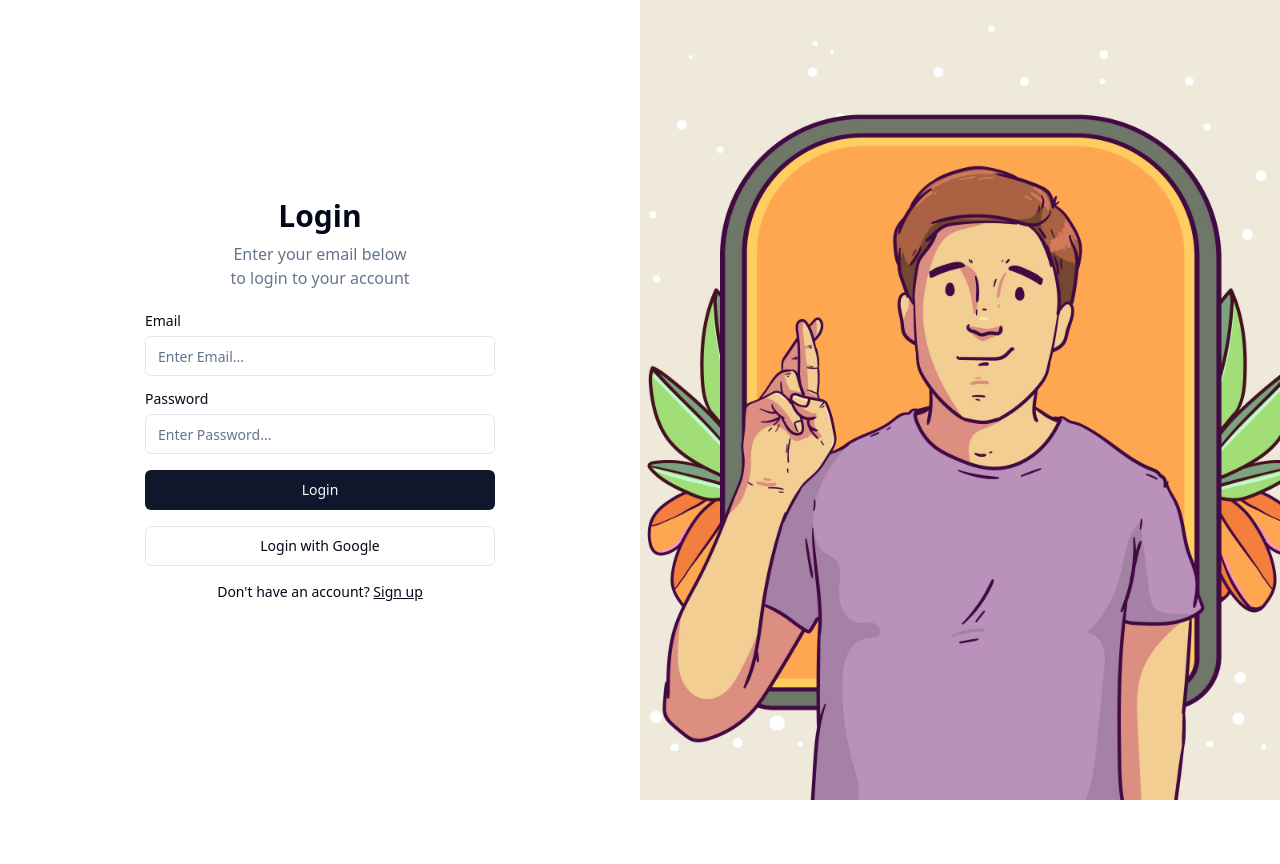
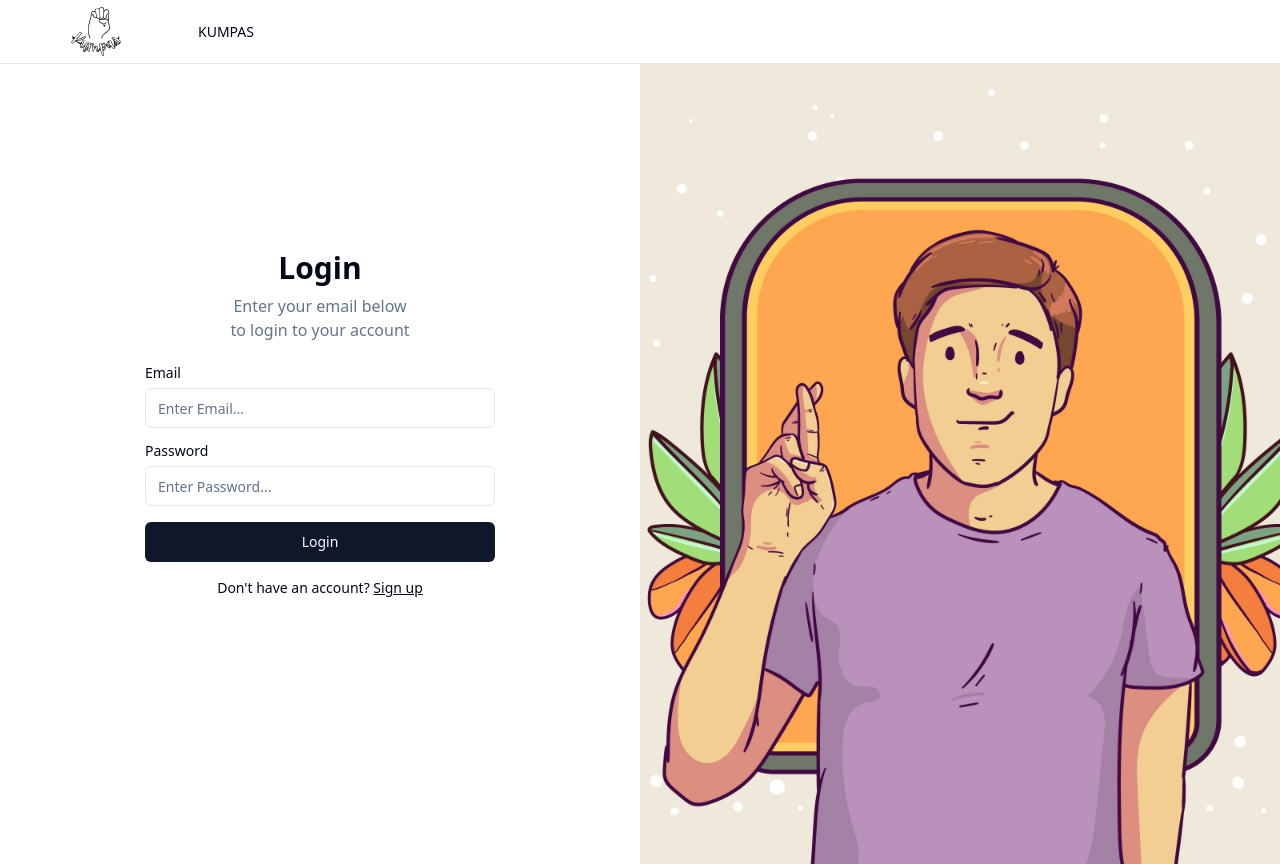
Before and after one commit to Jemy19/Kumpas, a React (Vite) app in the folder client/: page /Login in a window 1280 px wide. Before the commit the page ends 800 px from the top, so only its background shows below. Built offline with nearby package versions, Linux system fonts and the light colour scheme; no server answers.

Commit message:
added new navbar and fixed login ui

```diff
--- a/client/src/App.jsx
+++ b/client/src/App.jsx
@@ -6,7 +6,7 @@ import {Toaster} from 'react-hot-toast'
 import { UserContextProvider } from '../context/userContext'
 import Dashboard from './pages/Dashboard'
 import PrivateRoute from './components/PrivateRoute'
-import Login from './pages/login'
+import Login from './pages/Login'
 import Navbar from './components/Navbar';
 
 axios.defaults.baseURL = 'http://localhost:8000';
--- a/client/src/components/Navbar.jsx
+++ b/client/src/components/Navbar.jsx
@@ -1,25 +1,31 @@
 import React, { useContext } from 'react';
 import { Link } from 'react-router-dom';
 import { UserContext } from '../../context/userContext';
+import {
+  Package2,
+} from "lucide-react"
+import Logo from '@/assets/Logo.svg'
 
 const Navbar = () => {
   const { user, logout } = useContext(UserContext);
 
   return (
-    <nav>
-      <Link to="/">Home</Link>
+    <header className="sticky top-0 flex h-16 items-center gap-4 border-b bg-background px-4 md:px-6">
+      <nav className="hidden flex-col gap-6 text-lg font-medium md:flex md:flex-row md:items-center md:gap-5 md:text-sm lg:gap-6">
+        <Link to="/">
+          <img src={Logo} alt="Logo" className="w-auto" style={{ height: '150px' }}/>
+        </Link>
         {user ? (
           <>
-          <Link to="/dashboard">Dashboard</Link>
             <button onClick={logout}>Logout</button>
           </>
         ) : (
           <>
-          <Link to="/login">Login</Link>
-          <Link to="/register">Register</Link>
+            <h1>KUMPAS</h1>
           </>
         )}
       </nav>
+    </header>
   );
 };
 
--- a/client/src/pages/Login.jsx
+++ b/client/src/pages/Login.jsx
@@ -10,6 +10,8 @@ import axios from 'axios'
 import {toast} from 'react-hot-toast'
 import { useNavigate } from 'react-router-dom'
 import { UserContext } from '../../context/userContext';
+
+import Navbar from "@/components/Navbar";
 
 export function Log() {
   useEffect(() => {
@@ -48,8 +50,10 @@ export function Log() {
   }
 
   return (
+    <>
+    <Navbar />
     <div className="w-full lg:grid lg:min-h-[600px] lg:grid-cols-2 xl:min-h-[800px]">
-      <div className="flex items-center justify-center py-12">
+      <div className="flex items-center justify-center mt-20 lg:-mt-20">
         <div className="mx-auto grid w-[350px] gap-6">
           <div className="grid gap-2 text-center">
             <h1 className="text-3xl font-bold">Login</h1>
@@ -74,13 +78,10 @@ export function Log() {
             <Button type="submit" className="w-full">
               Login
             </Button>
-            <Button variant="outline" className="w-full">
-              Login with Google
-            </Button>
           </div>
           <div className="mt-4 text-center text-sm">
             Don&apos;t have an account?{" "}
-            <Link href="#" className="underline">
+            <Link to="/register" className="underline">
               Sign up
             </Link>
           </div>
@@ -97,6 +98,7 @@ export function Log() {
         />
       </div>
     </div>
+    </>
   )
 }
 
```
Also changed, not shown: client/src/assets/Logo.svg (added), 1 other file (tests, documents, lock files or other folders). Lines whose indentation alone changed are shown as unchanged.
